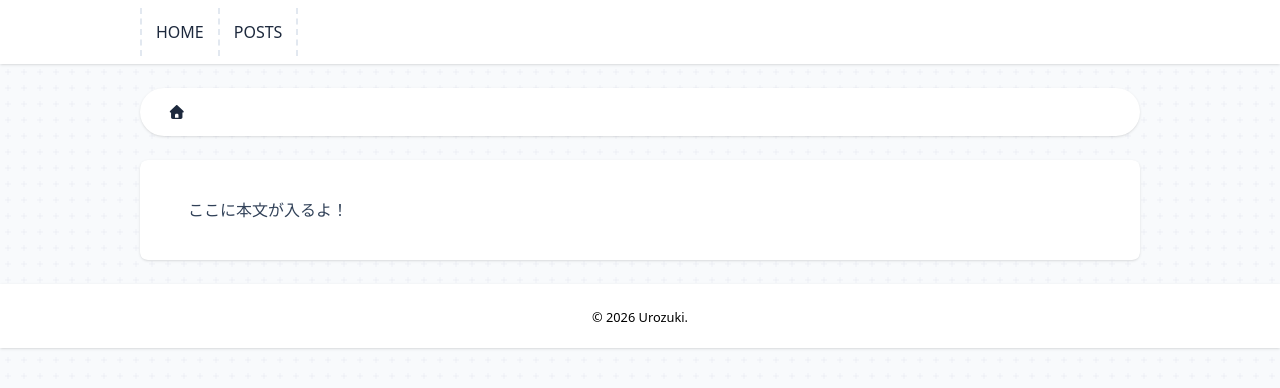
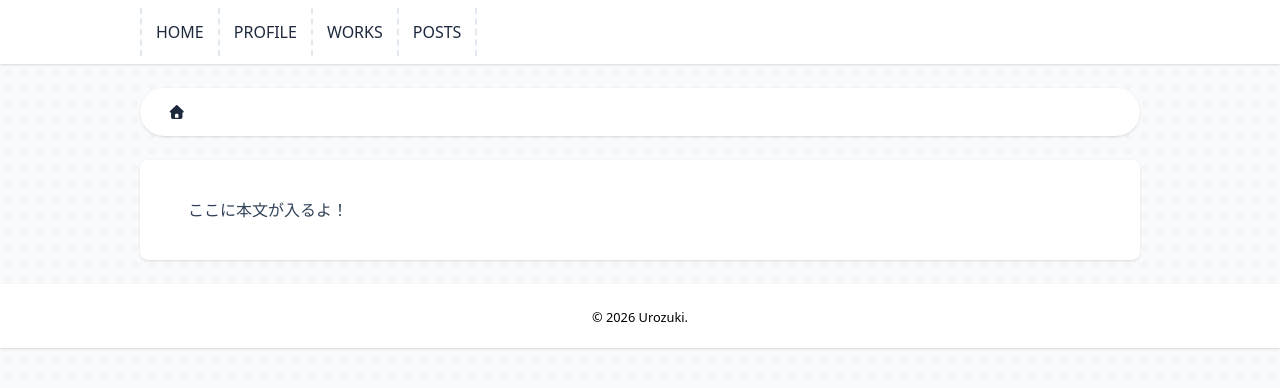
Before and after one commit to urzk/urzk-web, a Next.js app: page / in a window 1280 px wide. Shown: the top 388 px of the page. Built offline with nearby package versions, Linux system fonts and the light colour scheme.

Commit message:
updated header menu

```diff
--- a/src/components/layouts/Header/Header.tsx
+++ b/src/components/layouts/Header/Header.tsx
@@ -7,6 +7,8 @@ const Header = () => {
         <div className="mx-auto flex h-full max-w-[1048px] px-6 py-2">
           <ul className="flex">
             <HeaderNavListItem href="/">HOME</HeaderNavListItem>
+            <HeaderNavListItem href="/posts/profile">PROFILE</HeaderNavListItem>
+            <HeaderNavListItem href="/posts/works">WORKS</HeaderNavListItem>
             <HeaderNavListItem href="/posts">POSTS</HeaderNavListItem>
           </ul>
         </div>
```
